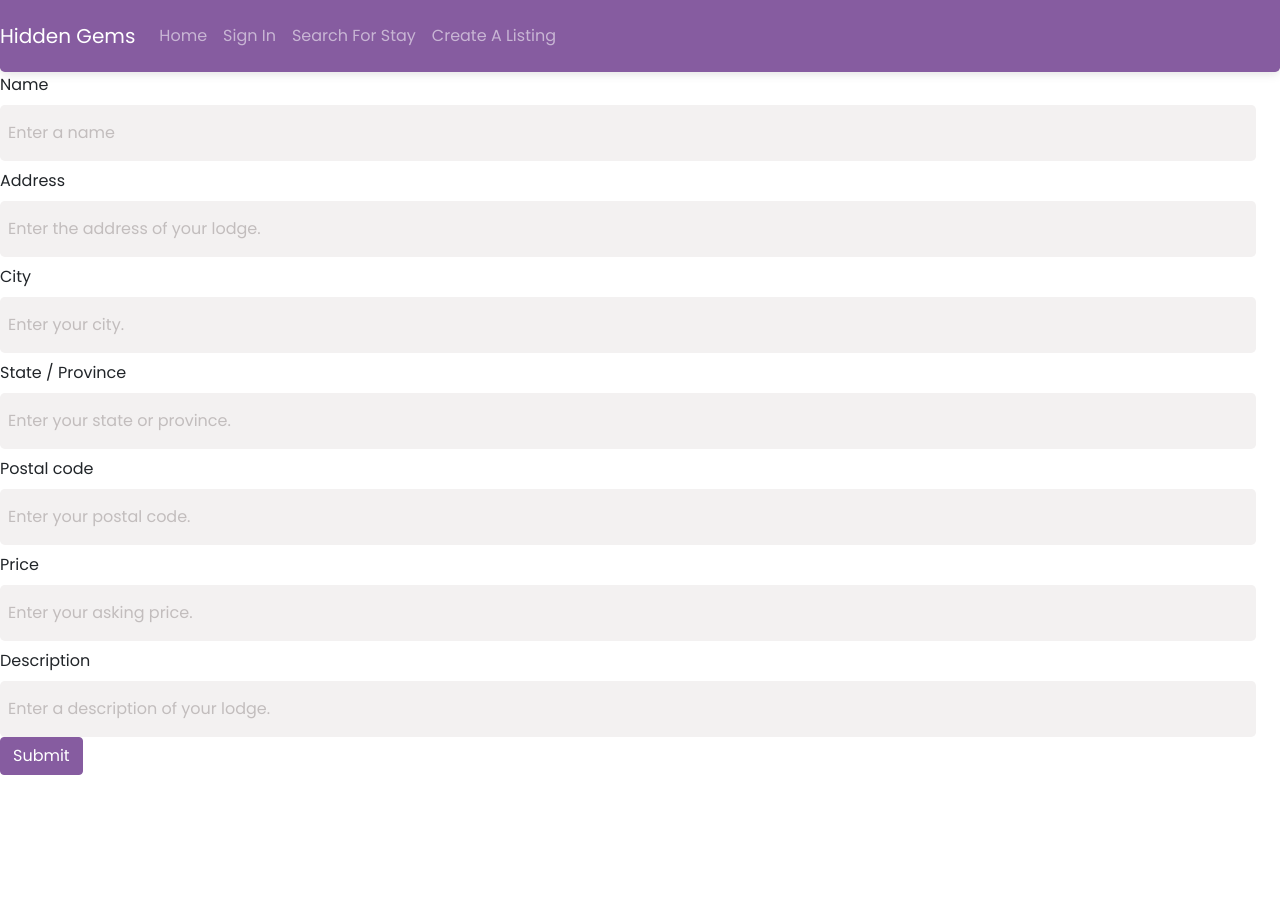
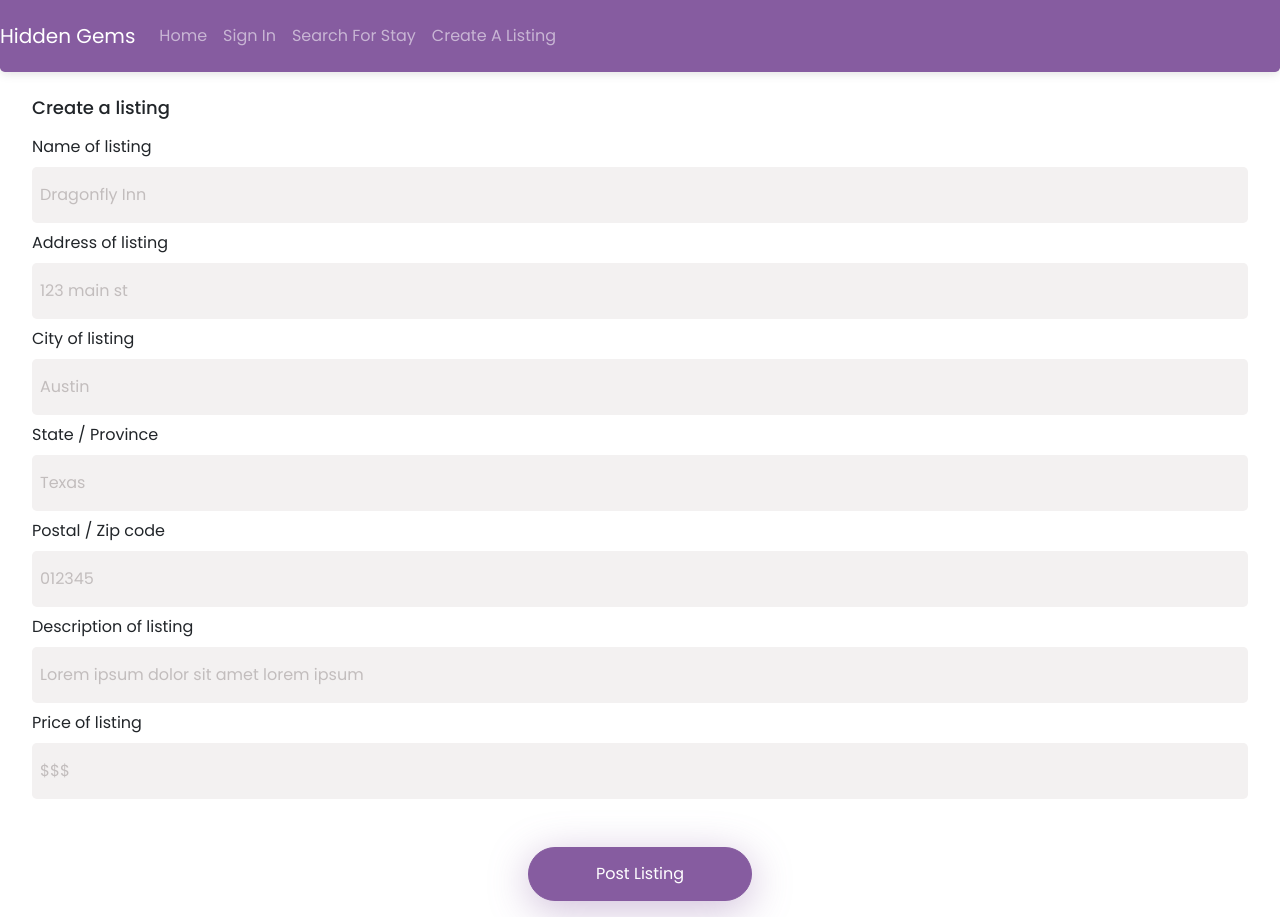
Before and after one commit to iB-B/iBB-Client, a React app: page /#/listings/create in a window 1280 px wide. Before the commit the page ends 800 px from the top, so only its background shows below. Built offline with nearby package versions, Linux system fonts and the light colour scheme.

Commit message:
Fixed create listing page

```diff
--- a/src/components/CreateListing/CreateListing.js
+++ b/src/components/CreateListing/CreateListing.js
@@ -5,7 +5,6 @@ import { createListing } from '../../api/listing'
 import messages from '../AutoDismissAlert/messages'
 
 // import Container from 'react-bootstrap/Container'
-import Row from 'react-bootstrap/Row'
 import Form from 'react-bootstrap/Form'
 import Button from 'react-bootstrap/Button'
 
@@ -57,39 +56,40 @@ class CreateListing extends Component {
     const { name, address, city, stateProvince, postalCode, /* latitude, longitude, */ price, description } = this.state
 
     return (
-      <div className="row">
-        <Row>
+      <div className="container-section">
+        <div className="row">
+          <h6 className="section-title mt-3">Create a listing</h6>
           <Form onSubmit={this.onCreateListing}>
             <Form.Group controlId="name">
-              <Form.Label>Name</Form.Label>
+              <Form.Label>Name of listing</Form.Label>
               <Form.Control
                 required
                 type="text"
                 name="name"
                 value={name}
-                placeholder="Enter a name"
+                placeholder="Dragonfly Inn"
                 onChange={this.handleChange}
               />
             </Form.Group>
             <Form.Group controlId="address">
-              <Form.Label>Address</Form.Label>
+              <Form.Label>Address of listing</Form.Label>
               <Form.Control
                 required
                 type="text"
                 name="address"
                 value={address}
-                placeholder="Enter the address of your lodge."
+                placeholder="123 main st"
                 onChange={this.handleChange}
               />
             </Form.Group>
             <Form.Group controlId="city">
-              <Form.Label>City</Form.Label>
+              <Form.Label>City of listing</Form.Label>
               <Form.Control
                 required
                 type="text"
                 name="city"
                 value={city}
-                placeholder="Enter your city."
+                placeholder="Austin"
                 onChange={this.handleChange}
               />
             </Form.Group>
@@ -100,73 +100,52 @@ class CreateListing extends Component {
                 type="text"
                 name="stateProvince"
                 value={stateProvince}
-                placeholder="Enter your state or province."
+                placeholder="Texas"
                 onChange={this.handleChange}
               />
             </Form.Group>
             <Form.Group controlId="postalCode">
-              <Form.Label>Postal code</Form.Label>
+              <Form.Label>Postal / Zip code</Form.Label>
               <Form.Control
                 required
                 type="text"
                 name="postalCode"
                 value={postalCode}
-                placeholder="Enter your postal code."
+                placeholder="012345"
                 onChange={this.handleChange}
               />
             </Form.Group>
-            {/*  <Form.Group controlId="latitude">
-              <Form.Label>Latitude</Form.Label>
+            <Form.Group controlId="description">
+              <Form.Label>Description of listing</Form.Label>
               <Form.Control
                 required
                 type="text"
-                name="latitude"
-                value={latitude}
-                placeholder="Enter the latitude"
+                name="description"
+                value={description}
+                placeholder="Lorem ipsum dolor sit amet lorem ipsum"
                 onChange={this.handleChange}
               />
             </Form.Group>
-            <Form.Group controlId="longitude">
-              <Form.Label>Longitude</Form.Label>
-              <Form.Control
-                required
-                type="text"
-                name="longitude"
-                value={longitude}
-                placeholder="Enter the longitude"
-                onChange={this.handleChange}
-              />
-            </Form.Group> */}
             <Form.Group controlId="price">
-              <Form.Label>Price</Form.Label>
+              <Form.Label>Price of listing</Form.Label>
               <Form.Control
                 required
                 type="text"
                 name="price"
                 value={price}
-                placeholder="Enter your asking price."
-                onChange={this.handleChange}
-              />
-            </Form.Group>
-            <Form.Group controlId="description">
-              <Form.Label>Description</Form.Label>
-              <Form.Control
-                required
-                type="text"
-                name="description"
-                value={description}
-                placeholder="Enter a description of your lodge."
+                placeholder="$$$"
                 onChange={this.handleChange}
               />
             </Form.Group>
             <Button
               variant="primary"
               type="submit"
+              className="custom-btn mx-auto d-block mt-5"
             >
-              Submit
+              Post Listing
             </Button>
           </Form>
-        </Row>
+        </div>
       </div>
     )
   }
```
